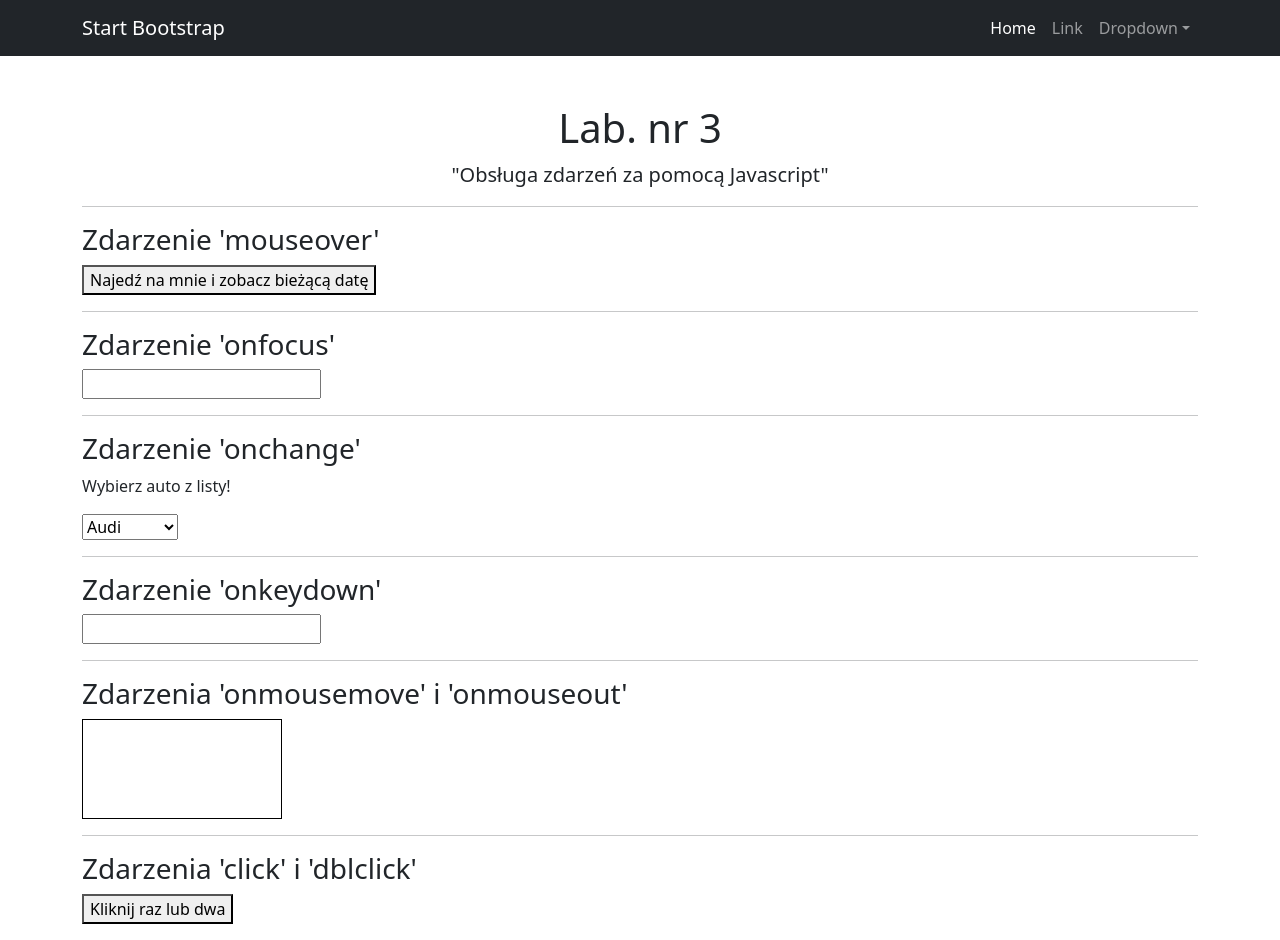
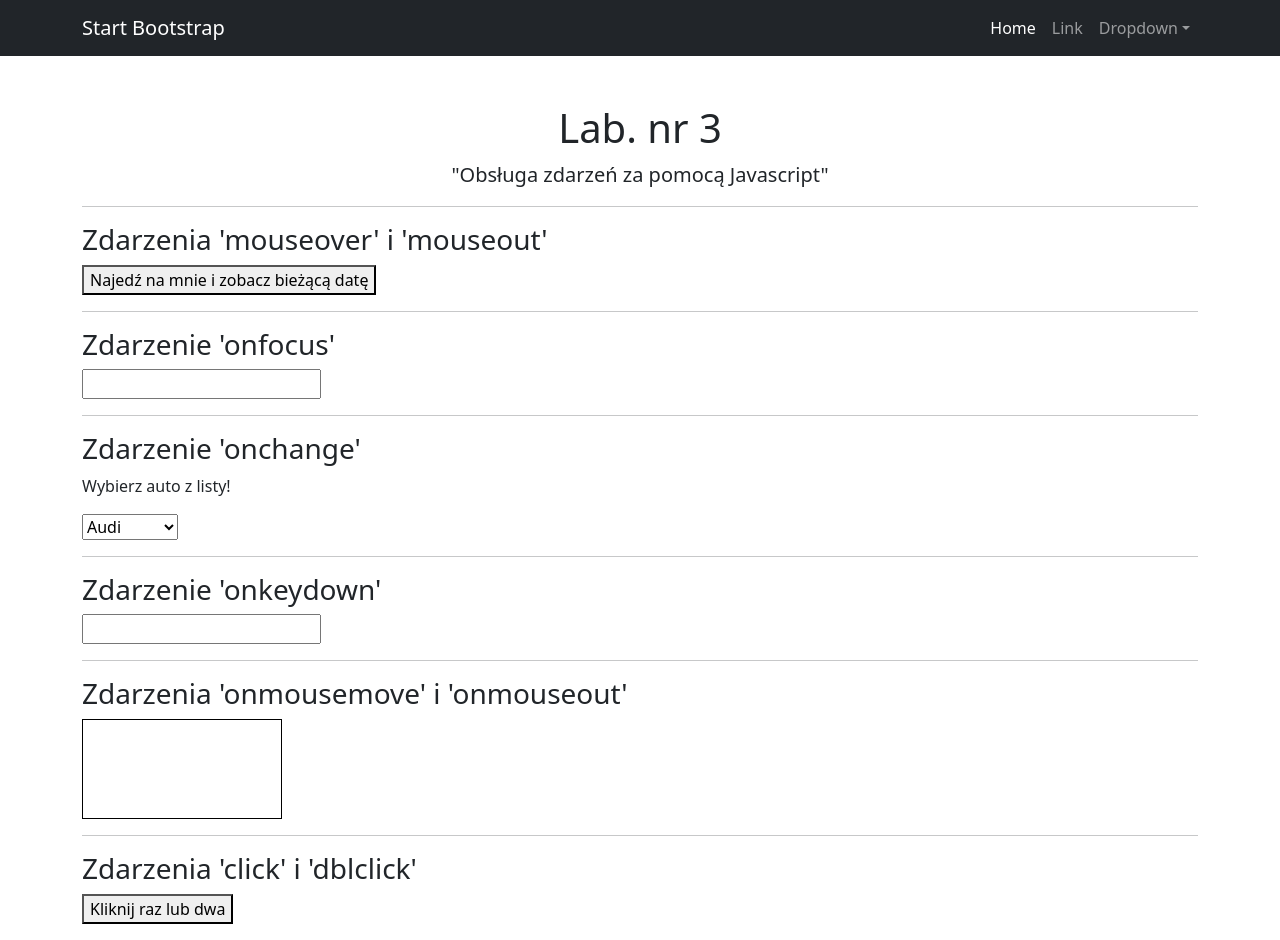
Before and after one commit to zacniewski/materials-about-markup-and-scripting-languages, a plain HTML site: page lab3/index.html in a window 1280 px wide. Drawn offline with nearby package versions, Linux system fonts and the light colour scheme.

Commit message:
Added files to lab. #3

```diff
--- a/lab3/index.html
+++ b/lab3/index.html
@@ -43,7 +43,7 @@
             </div>
 
             <hr>
-            <h3>Zdarzenie 'mouseover'</h3>
+            <h3>Zdarzenia 'mouseover' i 'mouseout'</h3>
             <button id="myBtn">Najedź na mnie i zobacz bieżącą datę</button><br>
             <p id="demoClick"></p>
 
```
